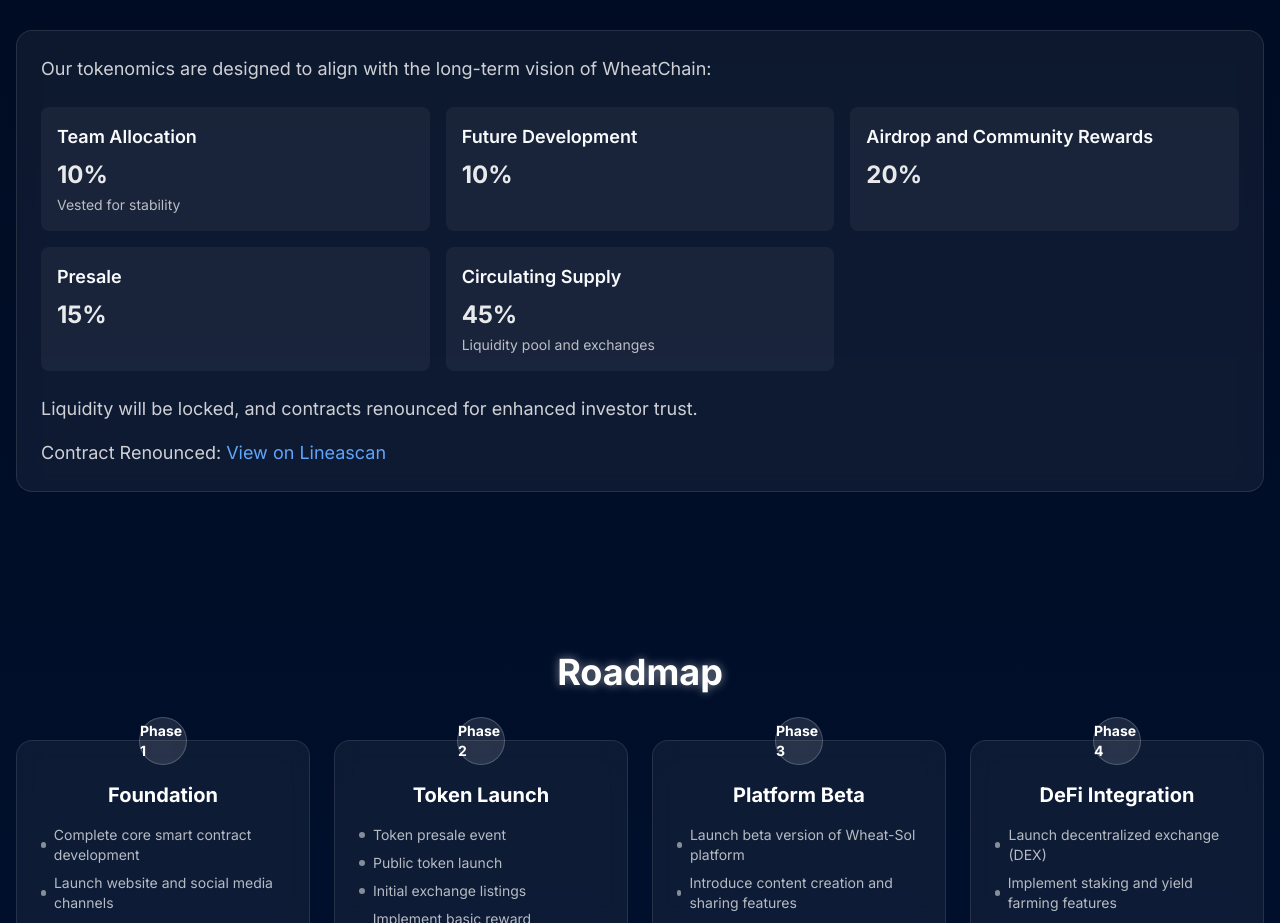
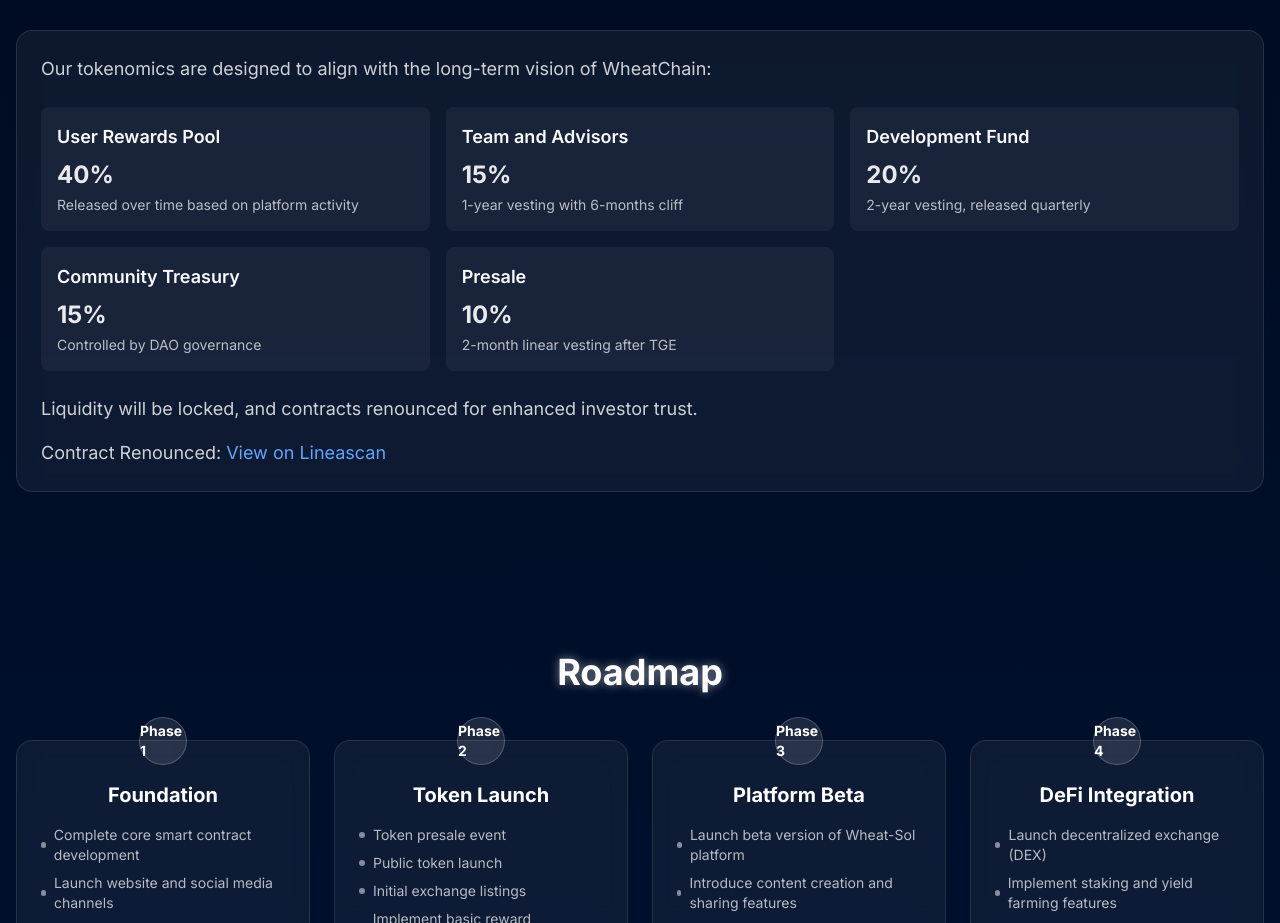
Before and after one commit to wheat-eco/page, a Next.js app in the folder swhit/: page / in a window 1280 px wide. Shown: the part 2060-2983 px from the top of the page. Built offline with nearby package versions, Linux system fonts and the light colour scheme.

Commit message:
Update tokenomics-section.tsx

```diff
--- a/swhit/components/tokenomics-section.tsx
+++ b/swhit/components/tokenomics-section.tsx
@@ -2,11 +2,11 @@
 
 export function TokenomicsSection() {
   const tokenomics = [
-    { label: "Team Allocation", value: "10%", description: "Vested for stability" },
-    { label: "Future Development", value: "10%" },
-    { label: "Airdrop and Community Rewards", value: "20%" },
-    { label: "Presale", value: "15%" },
-    { label: "Circulating Supply", value: "45%", description: "Liquidity pool and exchanges" }
+    { label: "User Rewards Pool", value: "40%", description: "Released over time based on platform activity" },
+    { label: "Team and Advisors", value: "15%", description: "1-year vesting with 6-months cliff" },
+    { label: "Development Fund", value: "20%", description: "2-year vesting, released quarterly" },
+    { label: "Community Treasury", value: "15%", description: "Controlled by DAO governance" },
+    { label: "Presale", value: "10%", description: "2-month linear vesting after TGE" }
   ]
 
   return (
```
